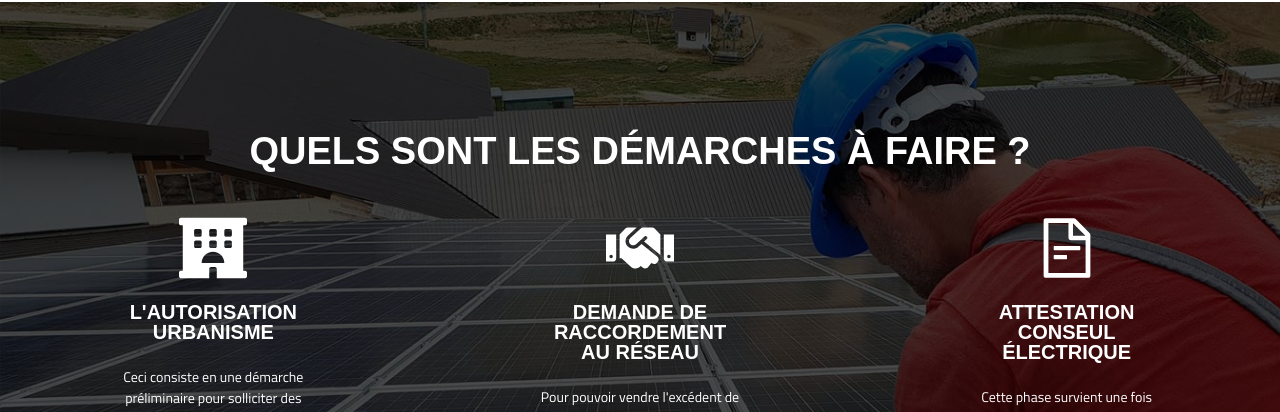
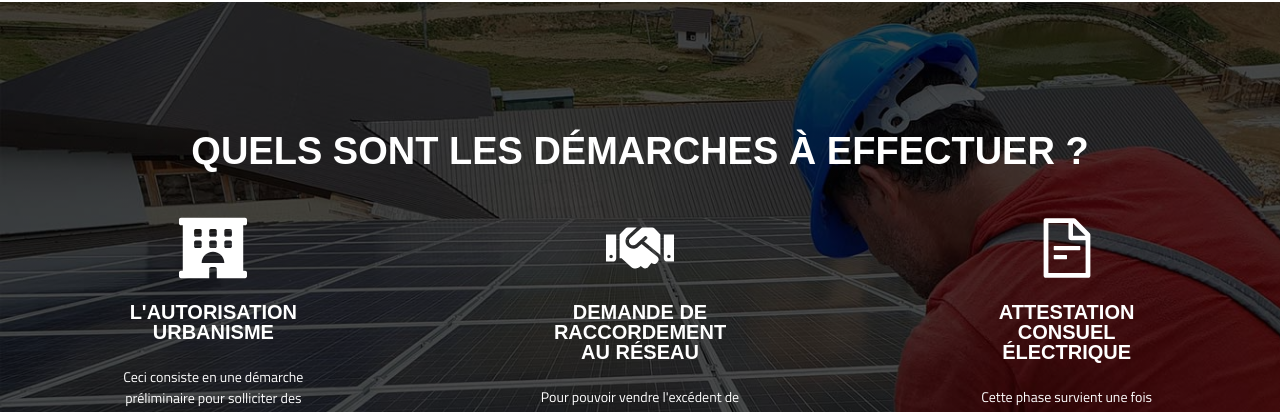
Before and after one commit to BKdevelopper/CFR-website, a React (Create React App) app: page /projet in a window 1280 px wide. Shown: the part 1238-1650 px from the top of the page. Built offline with nearby package versions, Linux system fonts and the light colour scheme.

Commit message:
correction

```diff
--- a/src/pages/About.js
+++ b/src/pages/About.js
@@ -17,7 +17,7 @@ const About = () => {
     <>
       <Navbar scroll={false} />
       <div className="about-title">
-        <h1>Qui somme nous ?</h1>
+        <h1>Les énergies renouvelables</h1>
       </div>
       <div className="about-container">
         <div className="about-container-first">
--- a/src/pages/Project.js
+++ b/src/pages/Project.js
@@ -71,7 +71,7 @@ const Project = () => {
 
       <div className="project-container-middle">
         <div className="project-container-middle-title">
-          <h2>Quels sont les démarches à faire ?</h2>
+          <h2>Quels sont les démarches à effectuer ?</h2>
         </div>
         <div className="project-container-middle-text">
           <div className="project-container-middle-text-1">
@@ -95,7 +95,7 @@ const Project = () => {
           </div>
           <div className="project-container-middle-text-3">
             <AiOutlineFileText />
-            <h2>Attestation conseul électrique</h2>
+            <h2>Attestation consuel électrique</h2>
             <p>
               Cette phase survient une fois l'installation achevée. Nous nous
               chargeons d'obtenir en votre nom l'attestation de conformité
```
Also changed, not shown: src/img/pub.png.
